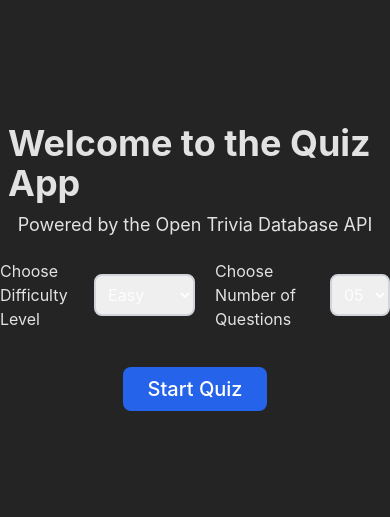
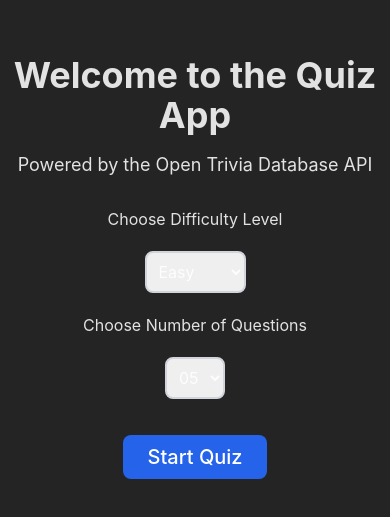
Before and after one commit to arpitghura/quizzy, a React (Vite) app: page / in a window 390 px wide. Shown: the part 159-676 px from the top of the page. Built offline with nearby package versions, Linux system fonts and the light colour scheme.

Commit message:
updated responsiveness of the homepage

```diff
--- a/src/comps/HomePage.jsx
+++ b/src/comps/HomePage.jsx
@@ -15,9 +15,13 @@ const HomePage = () => {
 
   return (
     <div className="flex flex-col justify-center items-center h-[100vh]">
-      <h1 className="font-bold text-4xl p-2">Welcome to the Quiz App</h1>
-      <p className="text-lg">Powered by the Open Trivia Database API</p>
-      <div className="flex justify-between gap-5 my-5 align-baseline items-center">
+      <h1 className="font-bold text-4xl p-2 text-center">
+        Welcome to the Quiz App
+      </h1>
+      <p className="text-lg p-2 text-center">
+        Powered by the Open Trivia Database API
+      </p>
+      <div className="flex flex-col sm:flex-row justify-between gap-5 my-5 align-baseline items-center">
         <label htmlFor="difficulty">Choose Difficulty Level</label>
         <select
           name="difficulty"
```
